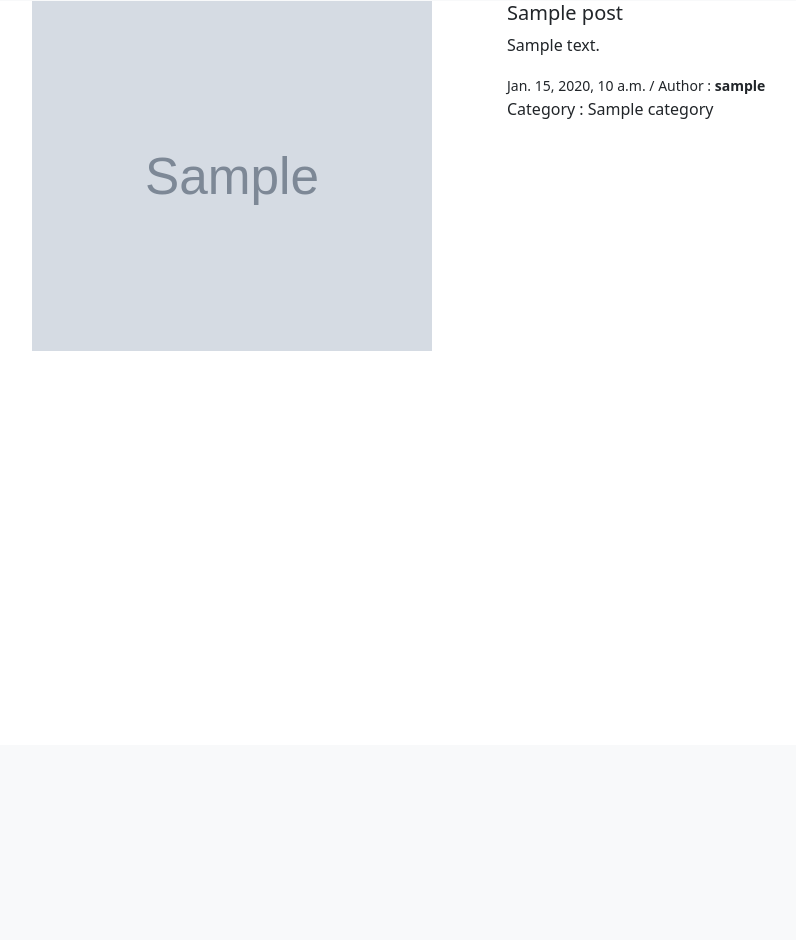
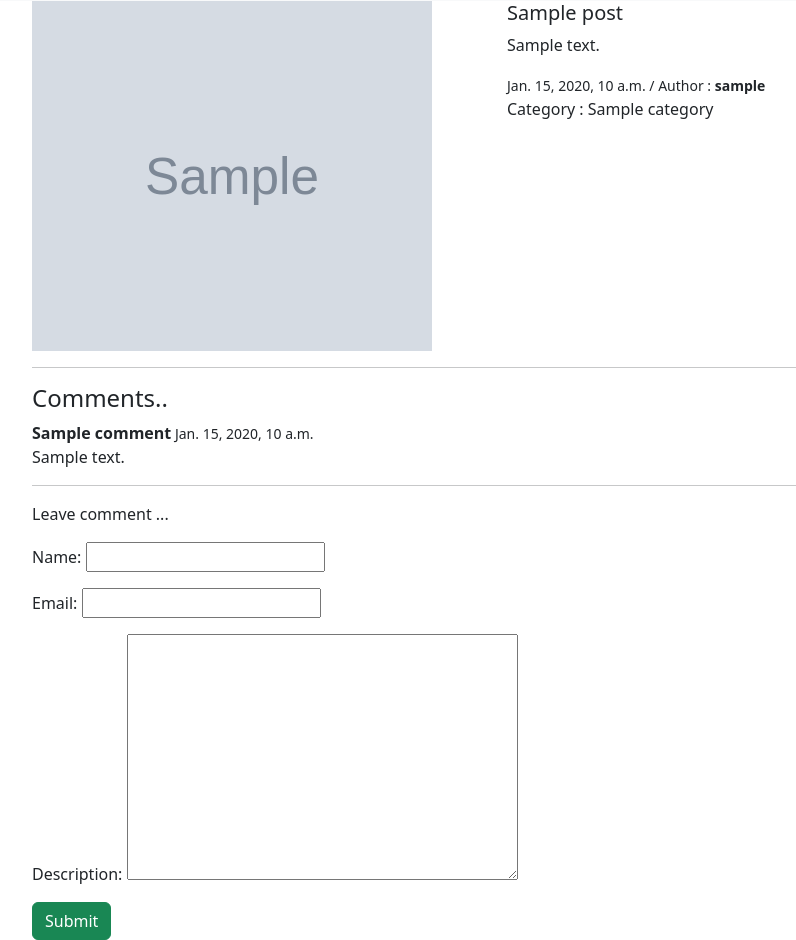
Before and after one commit to mehedicse133/Django-BlogApp, a Django app: a page that uses templates/blog_details.html in a window 1280 px wide. Shown: the part 55-995 px from the top of the page, without its empty margins (50-846 px from the left). Before the commit the page ends 406 px from the top, so only its background shows below. Run offline with Django 4.2, Linux system fonts and the light colour scheme; tables that the repository leaves empty hold one stand-in row (values such as "Sample post"); grey boxes marked "Sample" are stand-in pictures; parts of the project's set-up code (start-up, migrations or seed data) failed here and were passed over.

Commit message:
add comment in details page

```diff
--- a/templates/blog_details.html
+++ b/templates/blog_details.html
@@ -13,5 +13,25 @@
             <p>Category : {{post.category.name}}</p>
         </div>
     </div>
+    <hr>
+    <h4>Comments..</h4>
+    {% for comment in post.comments.all %}
+    <p>
+        <strong>{{comment.name}}</strong><small> {{comment.crated_at}}</small>
+        <br>
+        {{comment.description}}
+    </p>
+    {% empty %}
+    <p>No comment yet!</p>
+    {% endfor%}
+    <hr>
+    <p>Leave comment ...</p>
+    <form action="" method="post">
+        {% csrf_token %}
+        {{ form.as_p }}
+        <button class="btn btn-success">Submit</button>
+    </form>
+
+
 </div>
 {% endblock %}
```
